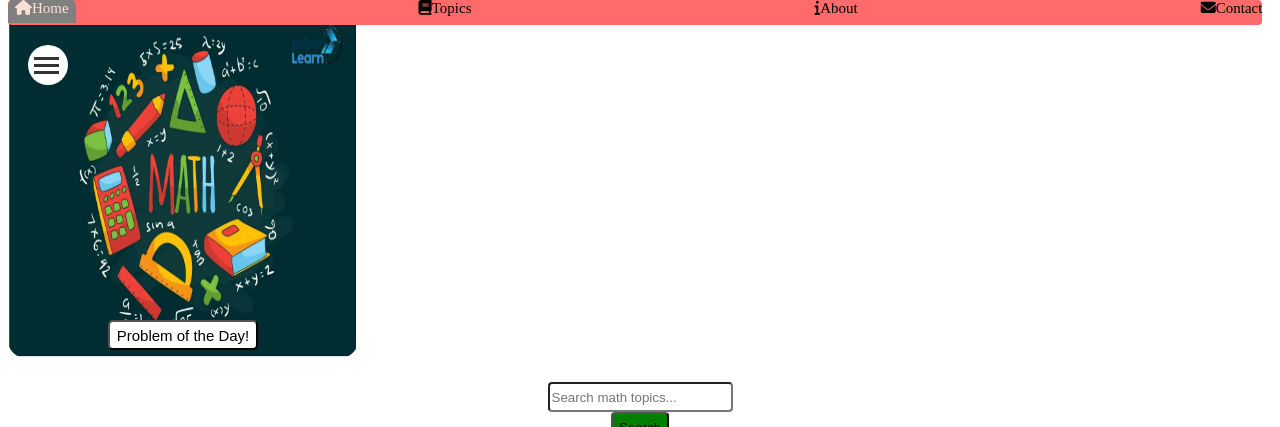
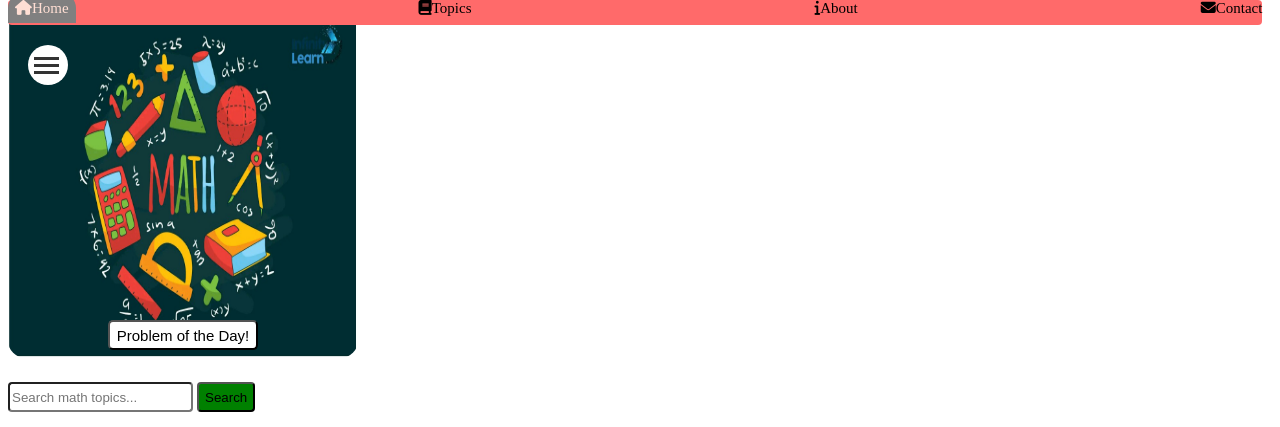
Before and after one commit to philipmeliga/Math-tutorial, a plain HTML site: page index.html in a window 1280 px wide. Shown: the top 427 px of the page. Drawn offline with Linux system fonts and the light colour scheme.

Commit message:
Add files via upload

```diff
--- a/math.css
+++ b/math.css
@@ -1,5 +1,5 @@
 img{
-    margin: 0 auto;
+
     width: 350px;
     height:350px;
     text-align:center;
@@ -313,16 +313,14 @@ footer{
   background-color: #3e8e41;
 }
 #search-input{
-    display:block;
-    margin: 0 auto;
+
     border-radius:4px;
     height: 30px;
     background: ##ffffff;
 
 }
 #search-button{
-    display:block;
-    margin: 0 auto;
+
     background: green;
     border-radius:4px;
     height: 30px;
```
